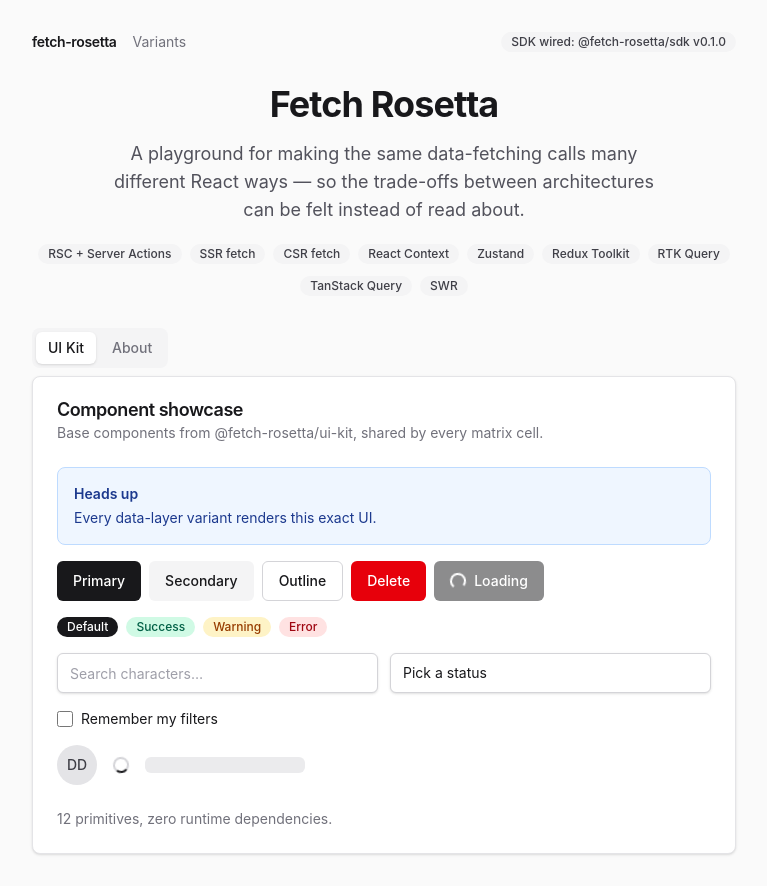
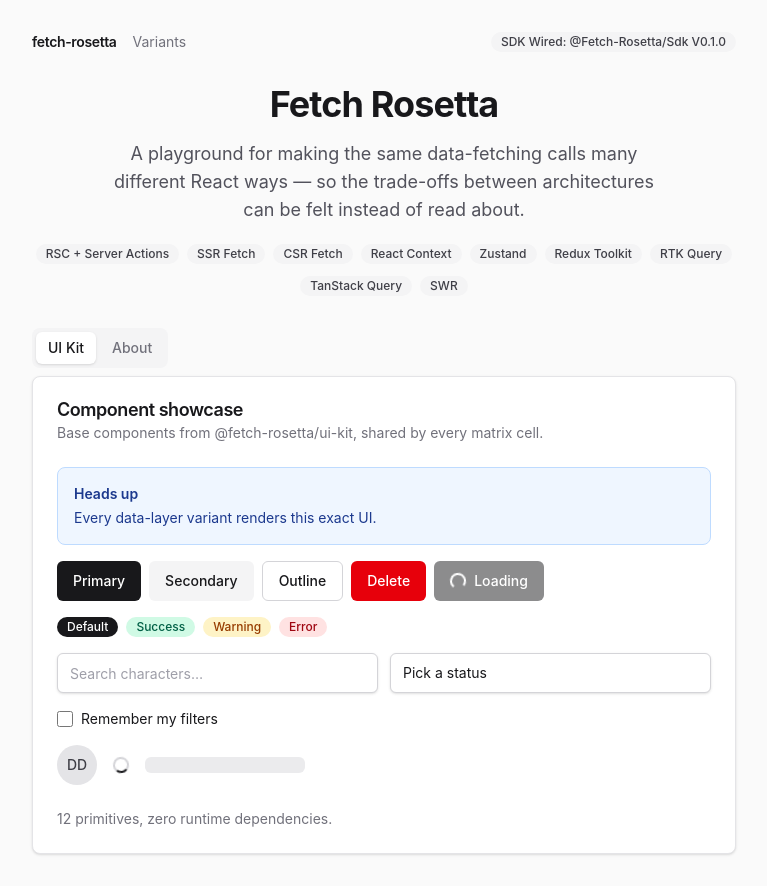
Before and after one commit to DD-UX/fetch-rosetta, a Next.js app in the folder apps/web/: page / in a window 1280 px wide. Shown: the whole page, without its empty margins (256-1023 px from the left). Built offline with nearby package versions, Linux system fonts and the light colour scheme.

Commit message:
style(ui-kit): self-align and capitalize Badge text
Move self-start and capitalize into the Badge component so it aligns to
the start and title-cases its label by default, then drop the now
redundant items-start wrappers in CharacterCard and VariantCard.

```diff
--- a/apps/web/src/features/csr-fetch/components/CharacterCard.tsx
+++ b/apps/web/src/features/csr-fetch/components/CharacterCard.tsx
@@ -28,7 +28,7 @@
     <Card className={cn("h-full", className)} {...props}>
       <CardContent className="flex items-center gap-3 p-4 pt-4">
         <Avatar src={character.image} name={character.name} size="lg" />
-        <div className="flex min-w-0 flex-col items-start gap-1">
+        <div className="flex min-w-0 flex-col gap-1">
           <p className="truncate font-medium">{character.name}</p>
           <p className="truncate text-sm text-zinc-500">{character.species}</p>
           <Badge variant={statusBadgeVariant[character.status]}>
--- a/apps/web/src/features/rosetta/components/VariantCard.tsx
+++ b/apps/web/src/features/rosetta/components/VariantCard.tsx
@@ -33,7 +33,7 @@
   return (
     <Card className={cn("flex flex-col", className)} {...props}>
       <CardHeader>
-        <div className="flex flex-col items-start gap-2">
+        <div className="flex flex-col gap-2">
           <CardTitle>{variant.label}</CardTitle>
           {variant.available ? null : (
             <Badge variant="warning" className="text-nowrap">
--- a/packages/ui-kit/src/components/Badge.tsx
+++ b/packages/ui-kit/src/components/Badge.tsx
@@ -30,7 +30,7 @@
   return (
     <span
       className={cn(
-        "inline-flex items-center rounded-full px-2.5 py-0.5 text-xs font-medium",
+        "inline-flex items-center rounded-full px-2.5 py-0.5 text-xs font-medium self-start capitalize",
         variantClasses[variant],
         className,
       )}
```
